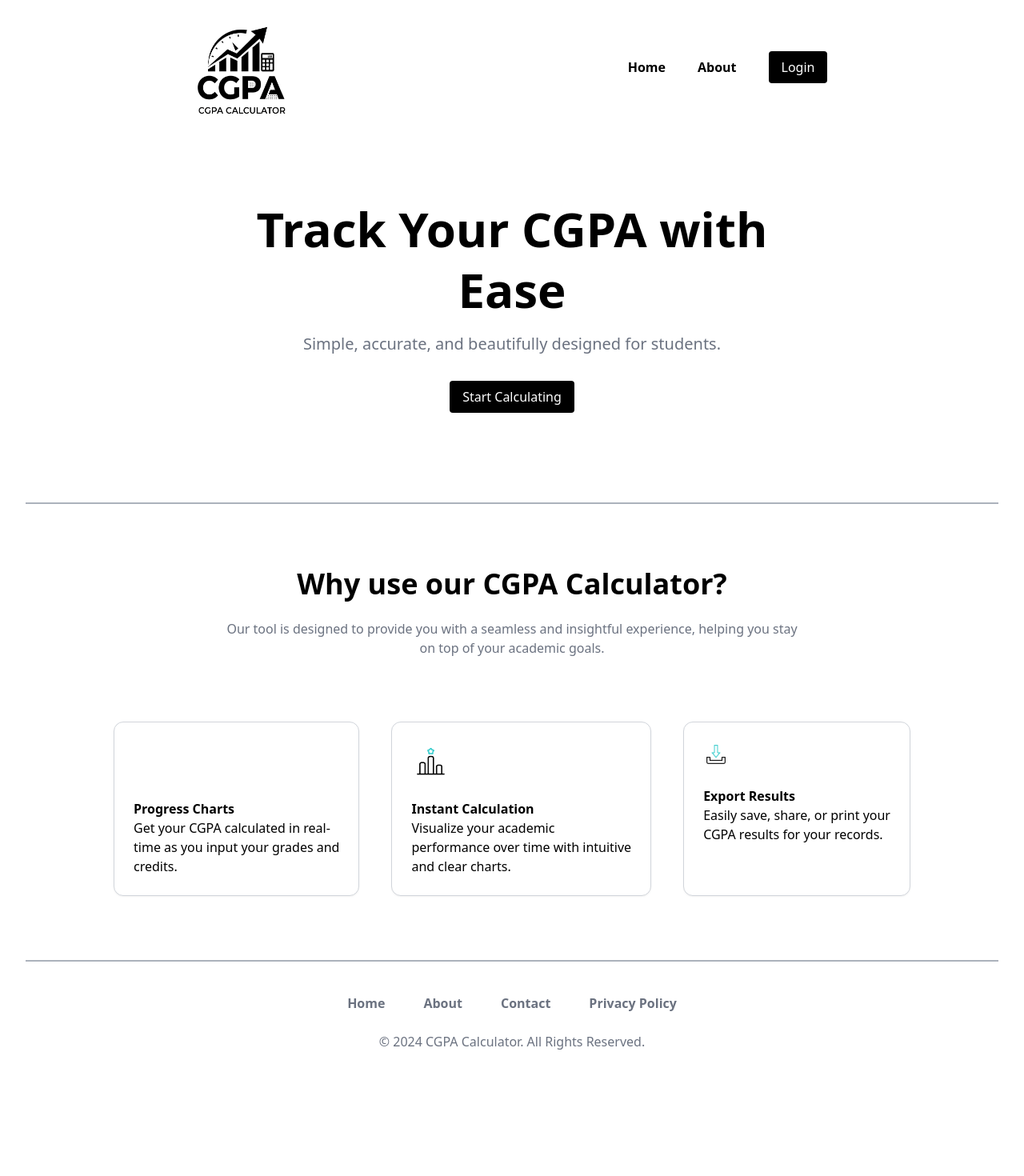
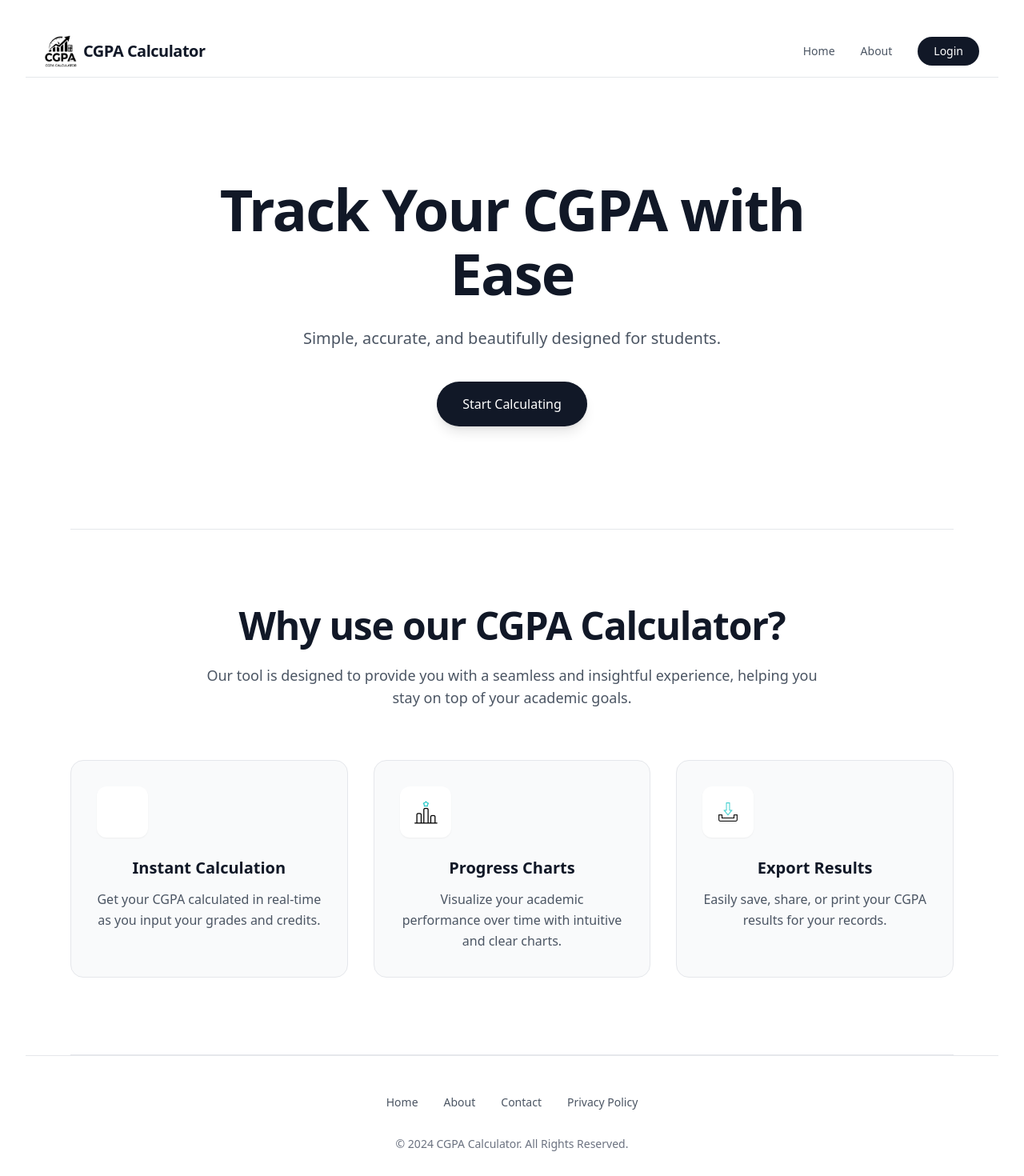
Before and after one commit to Sorcerers-NST/CGPA-Analyzer, a React (Vite) app in the folder client/: page / in a window 1280 px wide. Shown: the top 1470 px of the page at 80% size. Before the commit the page ends 1346 px from the top, so only its background shows below. Built offline with nearby package versions, Linux system fonts and the light colour scheme.

Commit message:
modified landing page

```diff
--- a/client/src/pages/Landing/Body1.jsx
+++ b/client/src/pages/Landing/Body1.jsx
@@ -3,63 +3,91 @@ import React from 'react'
 import CalculatorLogo from '../../assets/Calculator-logo.gif'
 import BarLogo from '../../assets/barGraph.gif'
 import DownloadLogo from '../../assets/download.gif'
+
 const Body1 = () => {
   return (
-    <div >
-        <div className='mt-28 mb-28'>
-            <h1 className='text-6xl  font-extrabold'>Track Your CGPA with </h1>
-            <h1 className='text-6xl  font-extrabold mt-4'>Ease</h1>
-            <h2 className='mt-6 text-gray-500 text-xl'>Simple, accurate, and beautifully designed for students.</h2>
-            <button className="px-4 py-2 bg-black text-white rounded mt-8">Start Calculating</button>
+    <div className='bg-white'>
+      {/* Hero Section */}
+      <section className='max-w-6xl mx-auto px-6 py-32 text-center'>
+        <div className='animate-fade-in'>
+          <h1 className='text-6xl md:text-7xl font-bold tracking-tight text-gray-900 leading-tight'>
+            Track Your CGPA with
+          </h1>
+          <h1 className='text-6xl md:text-7xl font-bold tracking-tight text-gray-900 leading-tight mt-2'>
+            Ease
+          </h1>
+          <p className='mt-8 text-xl text-gray-600 max-w-2xl mx-auto'>
+            Simple, accurate, and beautifully designed for students.
+          </p>
+          <button className='mt-10 px-8 py-4 bg-gray-900 text-white text-base font-medium rounded-full hover:bg-gray-800 hover:scale-105 transition-all duration-300 shadow-lg hover:shadow-xl'>
+            Start Calculating
+          </button>
         </div>
-        <hr className='border border-gray-400 animate-pulse'/>
+      </section>
 
-        <div className='mt-20 mb-30'>
-            <h1 className='text-4xl  font-extrabold'>Why use our CGPA Calculator?</h1>
-            <h2 className='mt-6 text-gray-500 '>Our tool is designed to provide you with a seamless and insightful experience, helping you stay <br/> on top of your academic goals.</h2>
-
-            <div className=' flex justify-center gap-10 mt-20 mb-20'>
-                <div className='flex-row border border-gray-300 p-6 rounded-xl shadow-sm
-                                hover:scale-105 hover:shadow-xl transition-shadow duration-900 bg-white'>
-                    <img src={CalculatorLogo} alt="Logo Animation" className='w-8 h-8 mt-2'/>
-                    <br/>
-                    <div className='flex-row place-items-start mt-2'>
-                        <h2 className='font-extrabold'>Progress Charts</h2>
-                        <p>Get your CGPA calculated in real-</p>
-                        <p>time as you input your grades and </p>
-                        <p>credits.</p>
+      {/* Divider */}
+      <div className='max-w-6xl mx-auto px-6'>
+        <div className='border-t border-gray-200'></div>
       </div>
 
+      {/* Features Section */}
+      <section className='max-w-6xl mx-auto px-6 py-24'>
+        <div className='text-center mb-16'>
+          <h2 className='text-4xl md:text-5xl font-bold tracking-tight text-gray-900'>
+            Why use our CGPA Calculator?
+          </h2>
+          <p className='mt-6 text-lg text-gray-600 max-w-3xl mx-auto'>
+            Our tool is designed to provide you with a seamless and insightful experience, helping you stay on top of your academic goals.
+          </p>
         </div>
 
-                <div className='flex-row border border-gray-300 p-6 rounded-xl shadow-sm
-                                hover:scale-105 hover:shadow-xl transition-shadow duration-900 bg-white'>
-                    <img src={BarLogo} alt="Logo Animation" className='w-12 h-12'/>
-                    <br/>
-                    <div className='flex-row place-items-start'>
-                        <h2 className='font-extrabold'>Instant Calculation</h2>
-                        <p>Visualize your academic</p>
-                        <p>performance over time with intuitive </p>
-                        <p>and clear charts.</p>
+        {/* Feature Cards */}
+        <div className='grid grid-cols-1 md:grid-cols-3 gap-8 mt-16'>
+          {/* Card 1 */}
+          <div className='group bg-gray-50 p-8 rounded-2xl border border-gray-200 hover:border-gray-300 hover:shadow-xl hover:scale-105 transition-all duration-300'>
+            <div className='bg-white w-16 h-16 rounded-xl flex items-center justify-center shadow-sm mb-6'>
+              <img src={CalculatorLogo} alt="Calculator Icon" className='w-8 h-8'/>
+            </div>
+            <h3 className='text-xl font-semibold text-gray-900 mb-3'>
+              Instant Calculation
+            </h3>
+            <p className='text-gray-600 leading-relaxed'>
+              Get your CGPA calculated in real-time as you input your grades and credits.
+            </p>
           </div>
 
+          {/* Card 2 */}
+          <div className='group bg-gray-50 p-8 rounded-2xl border border-gray-200 hover:border-gray-300 hover:shadow-xl hover:scale-105 transition-all duration-300'>
+            <div className='bg-white w-16 h-16 rounded-xl flex items-center justify-center shadow-sm mb-6'>
+              <img src={BarLogo} alt="Chart Icon" className='w-10 h-10'/>
+            </div>
+            <h3 className='text-xl font-semibold text-gray-900 mb-3'>
+              Progress Charts
+            </h3>
+            <p className='text-gray-600 leading-relaxed'>
+              Visualize your academic performance over time with intuitive and clear charts.
+            </p>
           </div>
 
-                <div className='flex-row border border-gray-300 p-6 rounded-xl shadow-sm
-                                hover:scale-105 hover:shadow-xl transition-shadow duration-900 bg-white'>
-                    <img src={DownloadLogo} alt="Logo Animation" className='w-8 h-8'/>
-                    <br/>
-                    <div className='flex-row place-items-start'>
-                        <h2 className='font-extrabold'>Export Results</h2>
-                        <p>Easily save, share, or print your</p>
-                        <p>CGPA results for your records.</p>
+          {/* Card 3 */}
+          <div className='group bg-gray-50 p-8 rounded-2xl border border-gray-200 hover:border-gray-300 hover:shadow-xl hover:scale-105 transition-all duration-300'>
+            <div className='bg-white w-16 h-16 rounded-xl flex items-center justify-center shadow-sm mb-6'>
+              <img src={DownloadLogo} alt="Download Icon" className='w-8 h-8'/>
             </div>
-
-                </div>
-
+            <h3 className='text-xl font-semibold text-gray-900 mb-3'>
+              Export Results
+            </h3>
+            <p className='text-gray-600 leading-relaxed'>
+              Easily save, share, or print your CGPA results for your records.
+            </p>
           </div>
         </div>
-        <hr className='border border-gray-400 animate-pulse'/>
+      </section>
+
+      {/* Bottom Divider */}
+      <div className='max-w-6xl mx-auto px-6'>
+        <div className='border-t border-gray-200'></div>
+      </div>
     </div>
   )
 }
--- a/client/src/pages/Landing/FooterLanding.jsx
+++ b/client/src/pages/Landing/FooterLanding.jsx
@@ -2,16 +2,32 @@ import React from 'react'
 
 const FooterLanding = () => {
   return (
-    <div className='mt-10'>
-        <ul className='flex gap-12 justify-center'>
-            <li className='text-gray-500 font-bold'>Home</li>
-            <li className='text-gray-500 font-bold'>About</li>
-            <li className='text-gray-500 font-bold'>Contact</li>
-            <li className='text-gray-500 font-bold'>Privacy Policy</li>
-        </ul>
-        <br/>
-        <p className='text-gray-500'>&copy; 2024 CGPA Calculator. All Rights Reserved.</p>
-    </div>
+    <footer className='bg-white border-t border-gray-200'>
+      <div className='max-w-6xl mx-auto px-6 py-12'>
+        {/* Footer Links */}
+        <div className='flex flex-wrap items-center justify-center gap-8 mb-8'>
+          <a href="#home" className='text-sm font-medium text-gray-600 hover:text-gray-900 transition-colors duration-200'>
+            Home
+          </a>
+          <a href="#about" className='text-sm font-medium text-gray-600 hover:text-gray-900 transition-colors duration-200'>
+            About
+          </a>
+          <a href="#contact" className='text-sm font-medium text-gray-600 hover:text-gray-900 transition-colors duration-200'>
+            Contact
+          </a>
+          <a href="#privacy" className='text-sm font-medium text-gray-600 hover:text-gray-900 transition-colors duration-200'>
+            Privacy Policy
+          </a>
+        </div>
+
+        {/* Copyright */}
+        <div className='text-center'>
+          <p className='text-sm text-gray-500'>
+            &copy; 2024 CGPA Calculator. All Rights Reserved.
+          </p>
+        </div>
+      </div>
+    </footer>
   )
 }
 
--- a/client/src/pages/Landing/Landing.jsx
+++ b/client/src/pages/Landing/Landing.jsx
@@ -6,11 +6,11 @@ import FooterLanding from './FooterLanding'
 
 const Landing = () => {
   return (
-    <>
-         <NavbarLanding/>
-         <Body1/>
-         <FooterLanding/>
-    </>
+    <div className='min-h-screen bg-white'>
+      <NavbarLanding/>
+      <Body1/>
+      <FooterLanding/>
+    </div>
   )
 }
 
--- a/client/src/pages/Landing/NavbarLanding.jsx
+++ b/client/src/pages/Landing/NavbarLanding.jsx
@@ -1,25 +1,32 @@
 import React from 'react'
 import Logo from '../../assets/Logo.png'
+
 const NavbarLanding = () => {
   return (
-    <div className='flex justify-around bg-white'>
-      <div>
-        <ul className='flex list-none'>
-          <li>
-            <img src={Logo} alt="Logo" className=' h-28 w-28'/>
-          </li>
-        </ul>
+    <nav className='sticky top-0 z-50 bg-white/80 backdrop-blur-md border-b border-gray-200'>
+      <div className='max-w-7xl mx-auto px-6'>
+        <div className='flex items-center justify-between h-16'>
+          {/* Logo */}
+          <div className='flex items-center'>
+            <img src={Logo} alt="CGPA Calculator" className='h-10 w-10'/>
+            <span className='ml-2 text-xl font-semibold tracking-tight text-gray-900'>CGPA Calculator</span>
+          </div>
+
+          {/* Navigation Items */}
+          <div className='flex items-center gap-8'>
+            <a href="#home" className='text-sm font-medium text-gray-600 hover:text-gray-900 transition-colors duration-200'>
+              Home
+            </a>
+            <a href="#about" className='text-sm font-medium text-gray-600 hover:text-gray-900 transition-colors duration-200'>
+              About
+            </a>
+            <button className='px-5 py-2 bg-gray-900 text-white text-sm font-medium rounded-full hover:bg-white hover:text-gray-900 hover:ring-2 hover:ring-gray-900 transition-all duration-300 transform hover:scale-105'>
+              Login
+            </button>
+          </div>
+        </div>
       </div>
-      <div >
-        <ul className=" mt-8 flex gap-10 items-center list-none">
-          <li className='text-black font-bold'>Home</li>
-          <li className='text-black font-bold'>About</li>
-          <li>
-            <button className="px-4 py-2 bg-black text-white rounded">Login</button>
-          </li>
-        </ul>
-      </div>
-    </div>
+    </nav>
   )
 }
 
```
Lines whose indentation alone changed are shown as unchanged.
